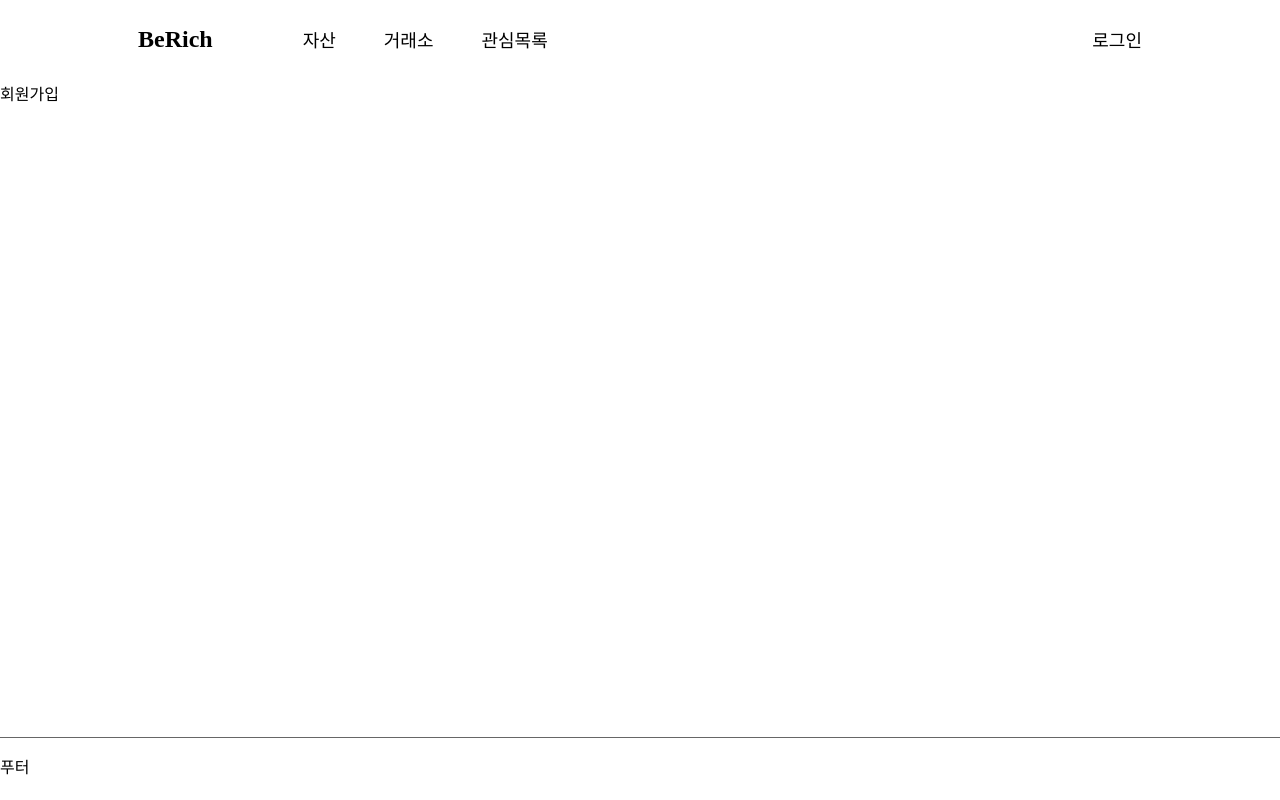
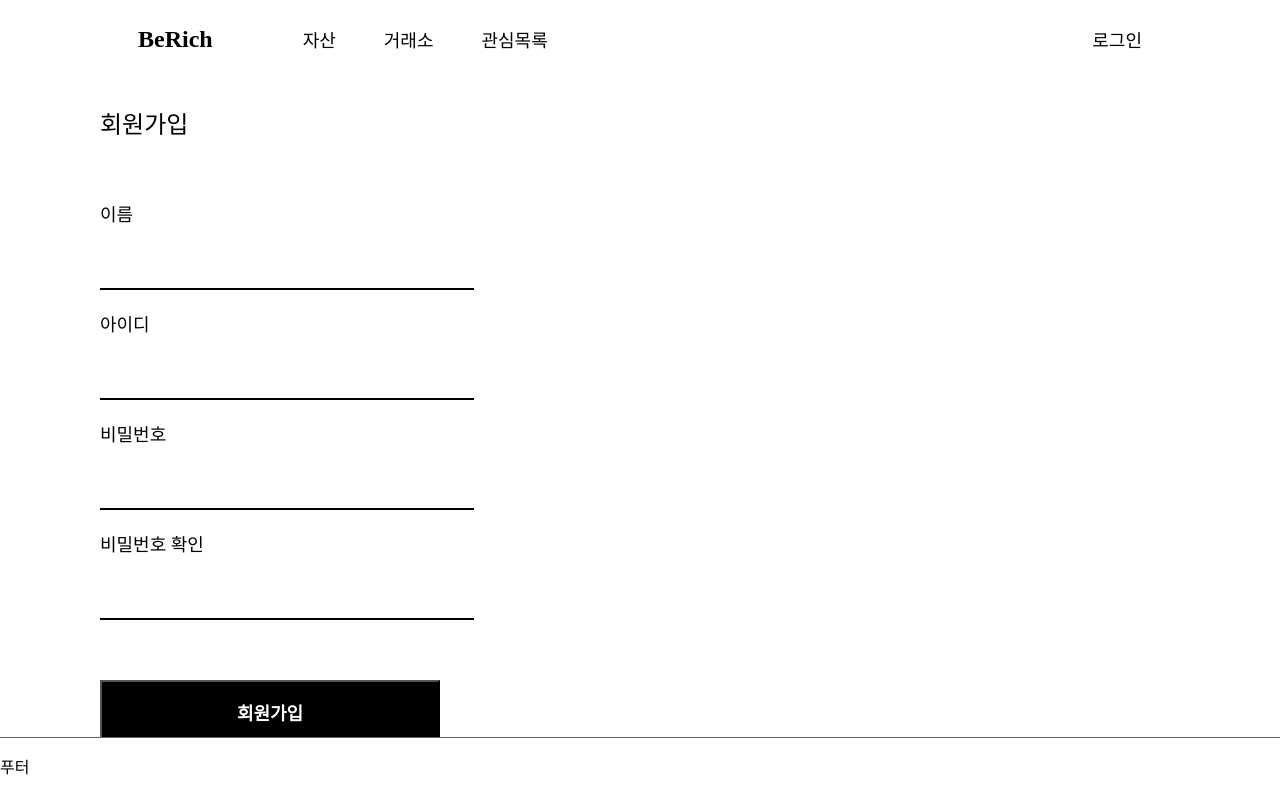
Before and after one commit to hwnim5324/BeRich, a React (Create React App) app: page /signup in a window 1280 px wide. Built offline with nearby package versions, Linux system fonts and the light colour scheme; a web font is replaced by a local one.

Commit message:
signup in progress.

```diff
--- a/src/components/pages/SignUp.tsx
+++ b/src/components/pages/SignUp.tsx
@@ -1,10 +1,21 @@
 import React from "react";
+
+import LoginInput from "../blocks/LoginInput";
+
+import '../../styles/pages/SignUp.scss';
 
 const SignUp = () : JSX.Element => {
     return (
-        <>
-            회원가입
-        </>
+        <section>
+            <div id="signup">
+                <p id='title'>회원가입</p>
+                <LoginInput label="이름" type="text" />
+                <LoginInput label="아이디" type="text" />
+                <LoginInput label="비밀번호" type="password" />
+                <LoginInput label="비밀번호 확인" type="password" />
+                <button>회원가입</button>
+            </div>
+        </section>
     );
 }
 
--- /dev/null
+++ b/src/styles/pages/SignUp.scss
@@ -0,0 +1,28 @@
+#signup{
+
+    margin-left: 100px;
+
+    #title{
+        font-size: 24px;
+        margin-bottom: 60px;
+    }
+
+    button{
+        font-size: 18px;
+        font-weight: bold;
+
+        width: 340px;
+        height: 64px;
+
+        margin: 40px 0 40px 0;
+
+        background-color: black;
+        color: white;
+
+        &:hover{
+            cursor: pointer;
+            background-color: #444444;
+            // 나중에 바꾸기
+        }
+    }
+}
```
